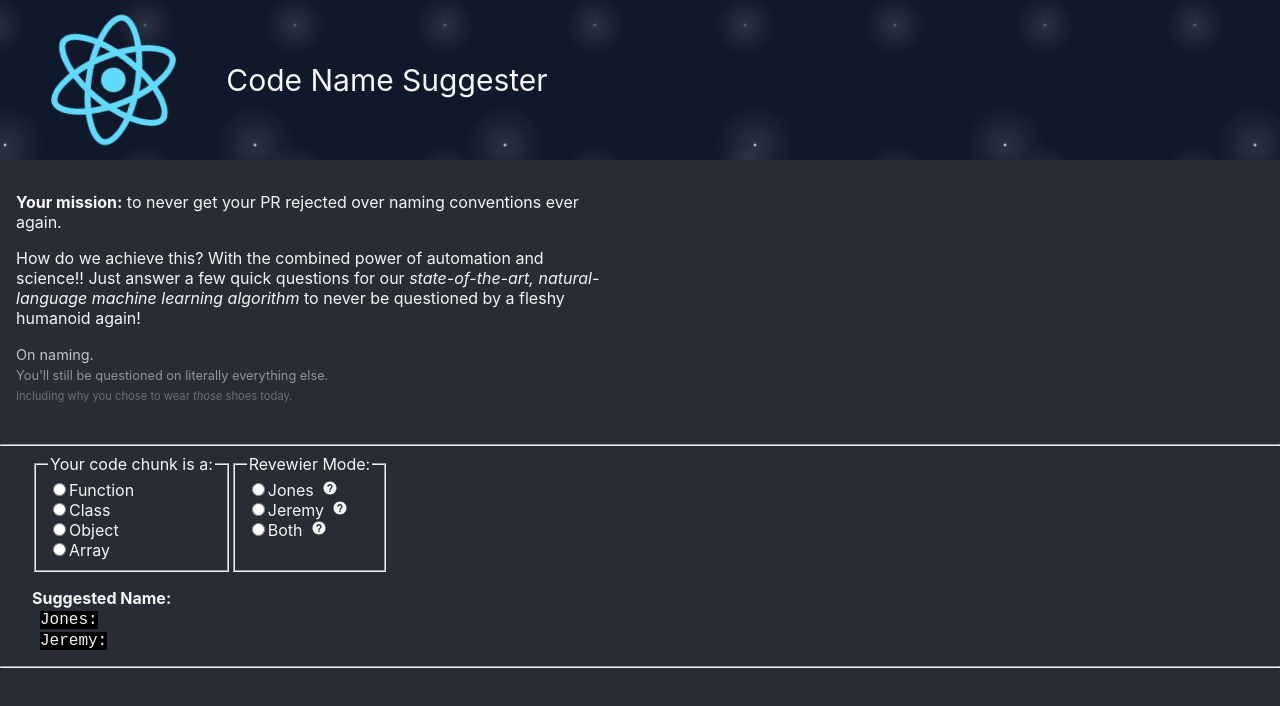
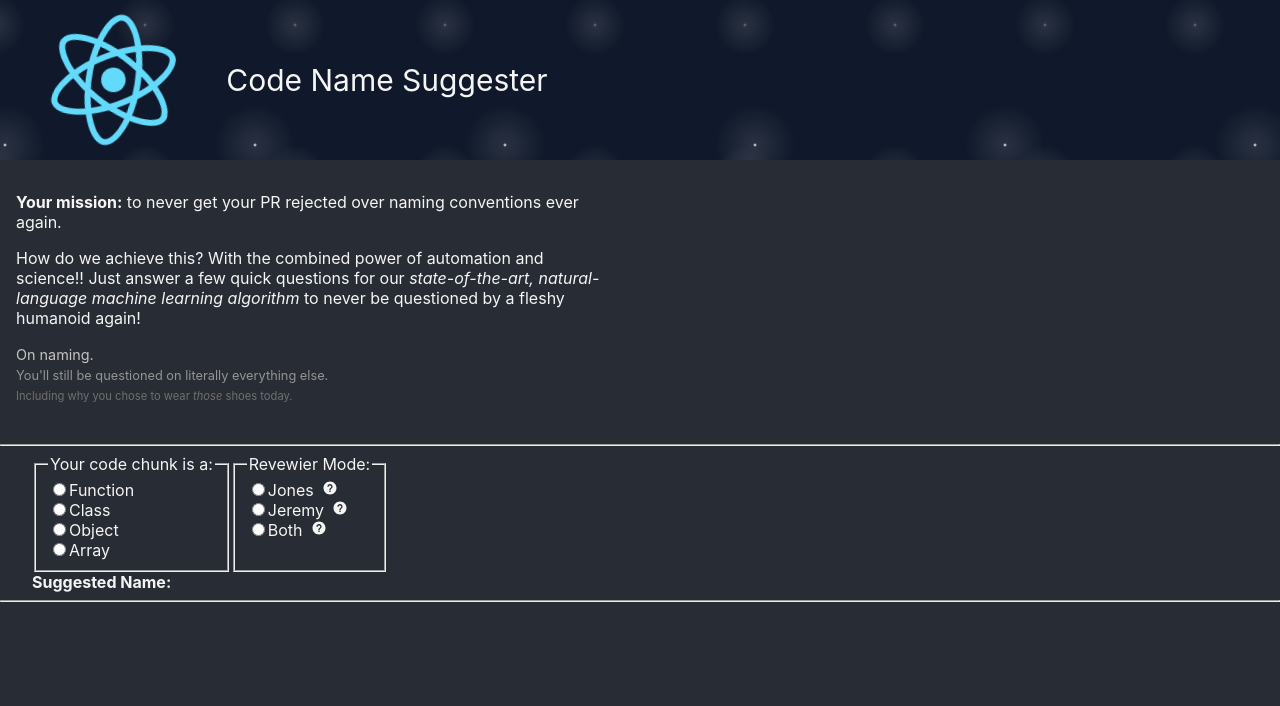
Before and after one commit to NeuroBio/Code-Namer-React-App, a React (Create React App) app: page / in a window 1280 px wide. Shown: the top 706 px of the page. Built offline with nearby package versions, Linux system fonts and the light colour scheme.

Commit message:
show what is wanted

```diff
--- a/src/components/main-form/form.js
+++ b/src/components/main-form/form.js
@@ -106,17 +106,17 @@ export class Form extends React.Component {
             </section>
 
             {/* result */}
-            <p id="form-results">
+            <section id="form-results">
                 <label id="result-label" htmlFor="result">Suggested Name: </label>
-                <br />
-                <span id="result">
-                    Jones: { this.state.jonesName}
-                </span>
-                <br />
-                <span id="result">
-                    Jeremy: { this.state.jeremyName}
-                </span>
-            </p>
+                { this.state.reviewerType === ReviewerTypes.JONES.answer || this.state.reviewerType === ReviewerTypes.BOTH.answer
+                    ? <p> Jones:
+                        <span id="result">{ this.state.jonesName}</span>
+                    </p> : ''}
+                { this.state.reviewerType === ReviewerTypes.JEREMY.answer || this.state.reviewerType === ReviewerTypes.BOTH.answer
+                    ? <p> Jeremy:
+                        <span id="result">{ this.state.jeremyName}</span>
+                    </p> : ''}
+            </section>
             <hr />
             <br />
         </form>);
```
